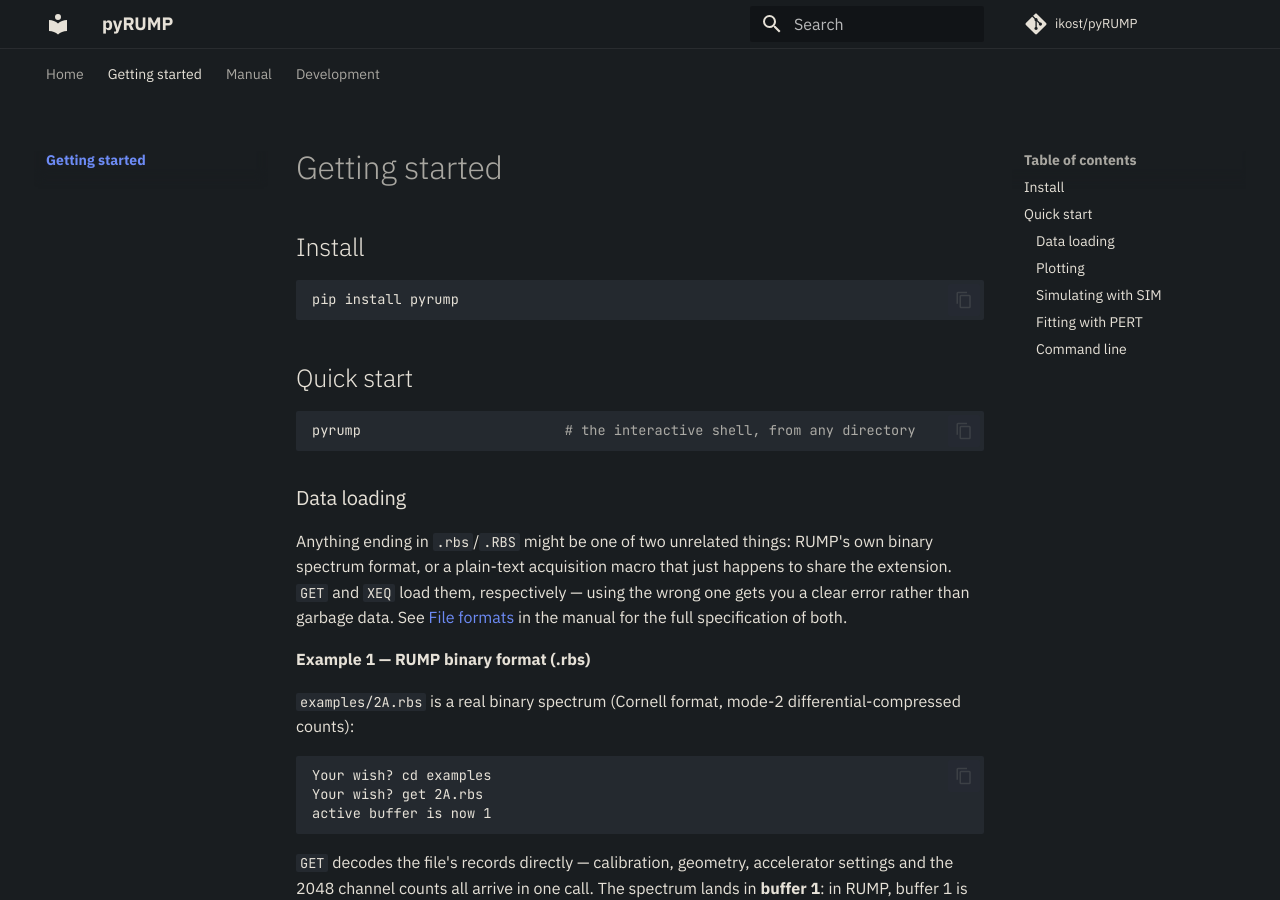
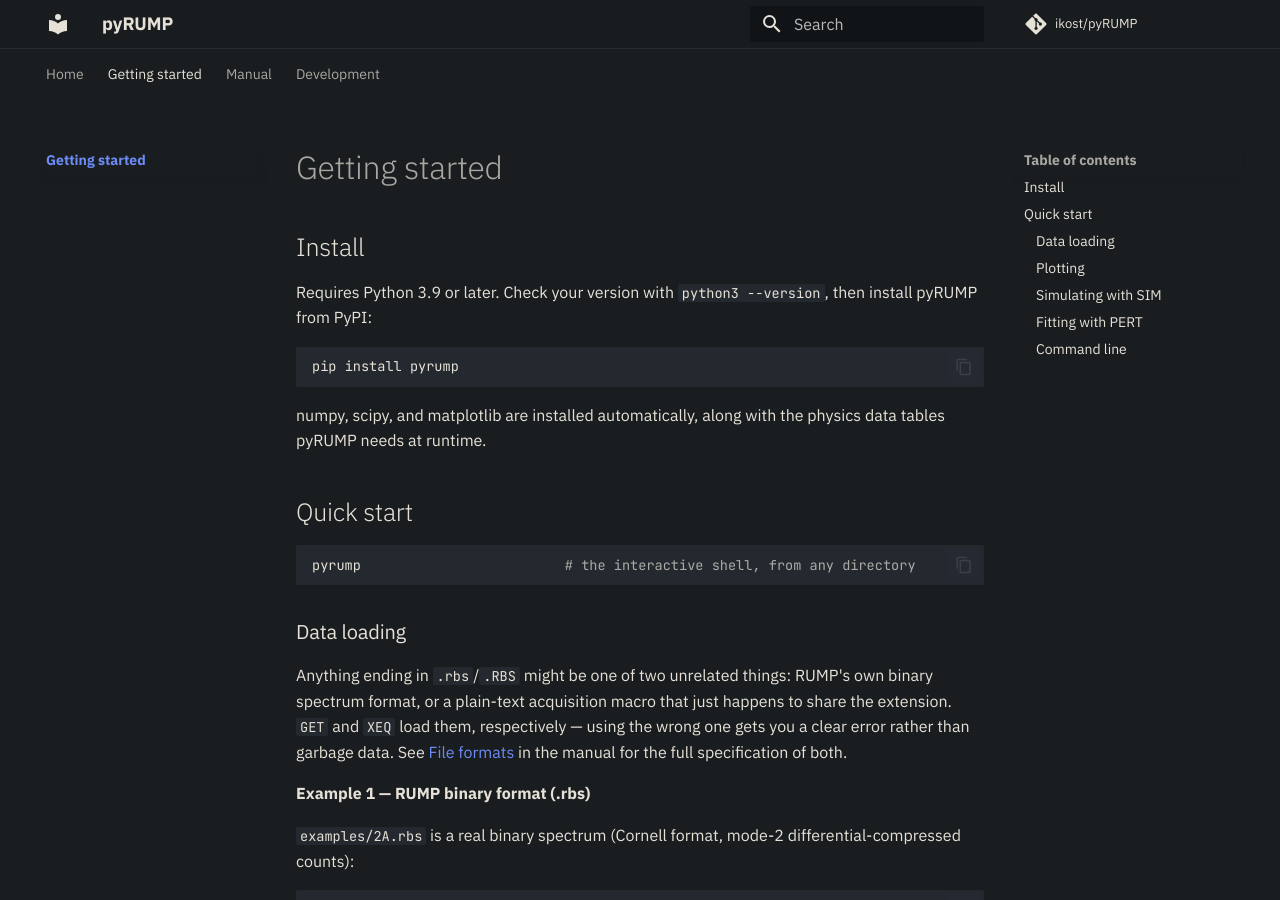
Before and after one commit to ikost/pyRUMP, an MkDocs documentation site: the page built from docs/getting-started/index.md, in a window 1280 px wide and 900 px high. Built offline with MkDocs 1.6.1 and Material for MkDocs 9.7.7, drawn with Linux system fonts in a browser that asks for light colours; comment, search, counter and statistics services are not loaded.

Commit message:
Upd manual install part

````diff
--- a/docs/getting-started/index.md
+++ b/docs/getting-started/index.md
@@ -2,9 +2,15 @@
 
 ## Install
 
+Requires Python 3.9 or later. Check your version with `python3 --version`,
+then install pyRUMP from PyPI:
+
 ```bash
 pip install pyrump
 ```
+
+numpy, scipy, and matplotlib are installed automatically, along with the
+physics data tables pyRUMP needs at runtime.
 
 ## Quick start
 
````
